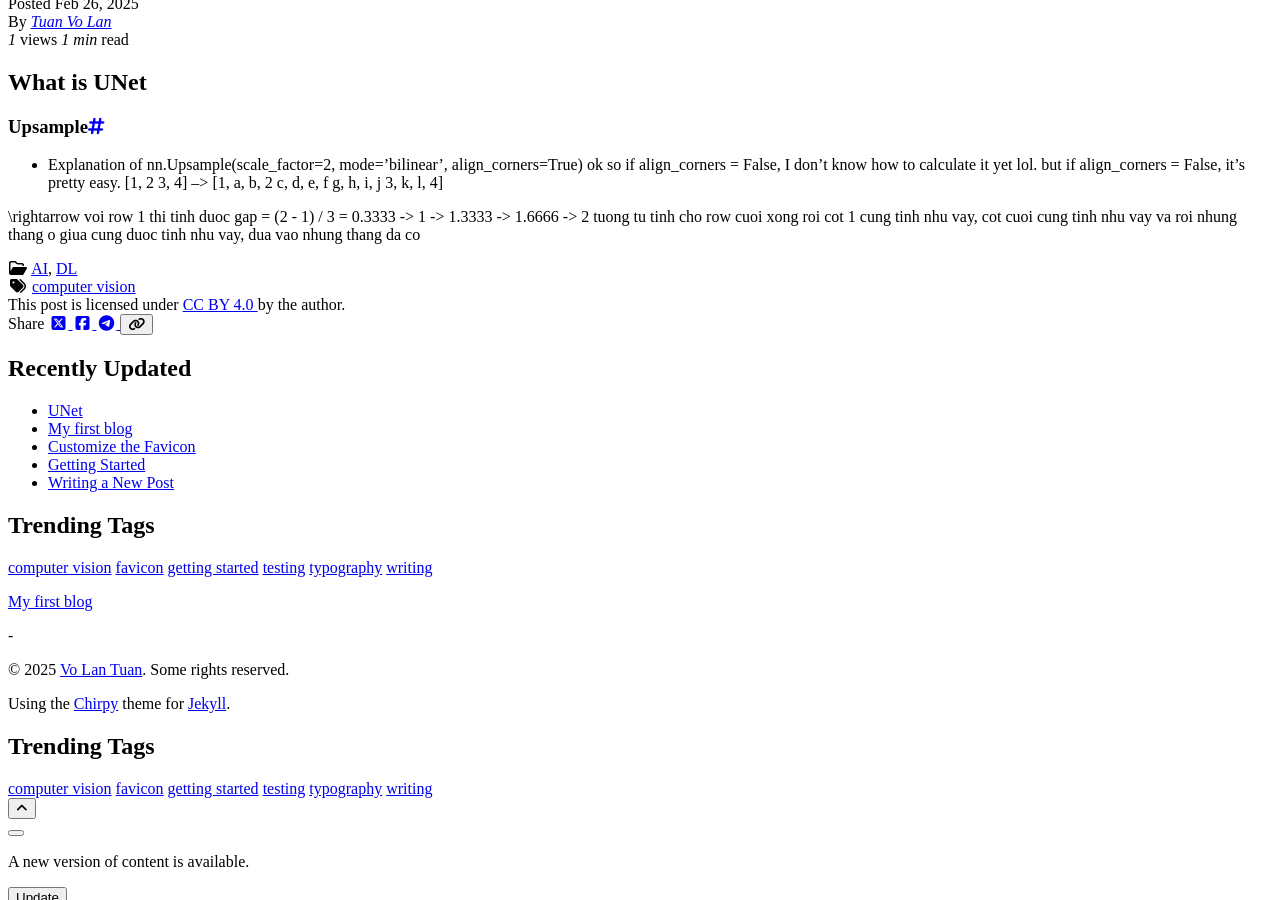
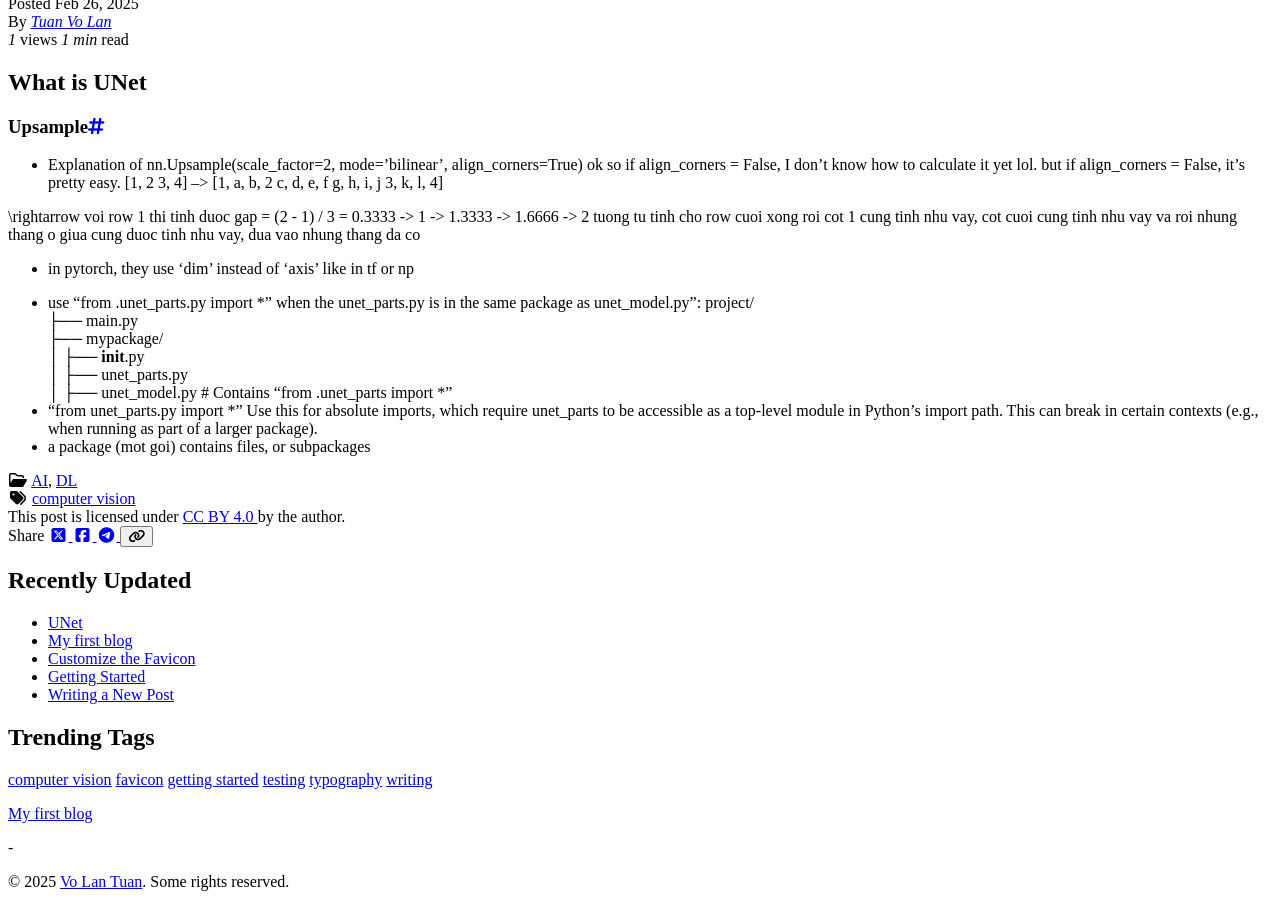
Before and after one commit to VLTisME/VLTisME.github.io, a Jekyll site: the page built from _posts/2025-02-26-unet.md, in a window 1280 px wide and 900 px high, scrolled down 527 px. Built offline with Jekyll 4.4.1, drawn with Linux system fonts in a browser that asks for light colours; cached includes are drawn as plain includes; nearby versions of some CDN libraries.

Commit message:
another draft

```diff
--- a/_posts/2025-02-26-unet.md
+++ b/_posts/2025-02-26-unet.md
@@ -55,3 +55,15 @@ g, h, i, j
 tuong tu tinh cho row cuoi
 xong roi cot 1 cung tinh nhu vay, cot cuoi cung tinh nhu vay
 va roi nhung thang o giua cung duoc tinh nhu vay, dua vao nhung thang da co
+
+- in pytorch, they use 'dim' instead of 'axis' like in tf or np
+
+- use "from .unet_parts.py import *" when the unet_parts.py is in the same package as unet_model.py":
+project/
+├── main.py
+├── mypackage/
+│   ├── __init__.py
+│   ├── unet_parts.py
+│   ├── unet_model.py  # Contains "from .unet_parts import *"
+- "from unet_parts.py import *" Use this for absolute imports, which require unet_parts to be accessible as a top-level module in Python's import path. This can break in certain contexts (e.g., when running as part of a larger package).
+- a package (mot goi) contains files, or subpackages
```
